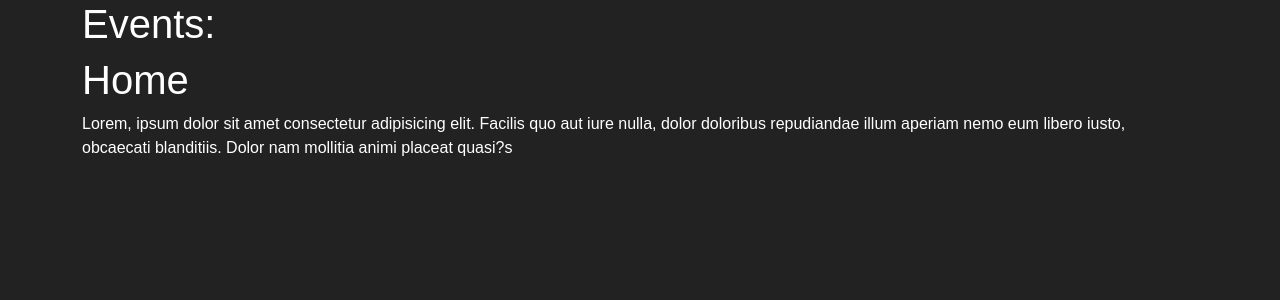
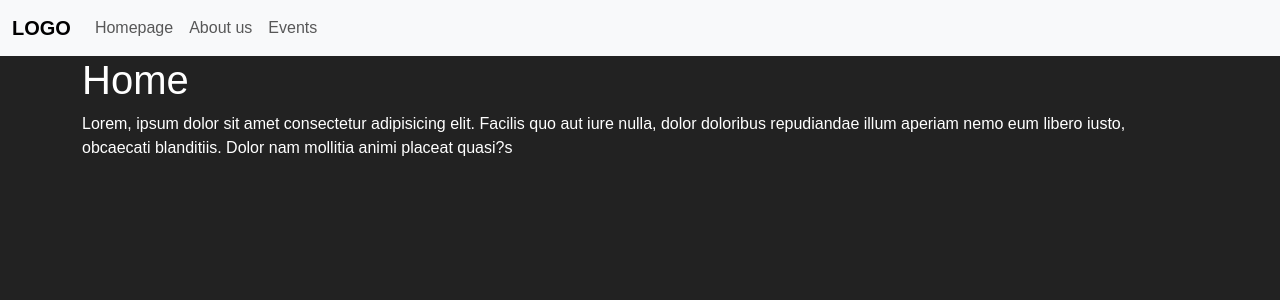
Before and after one commit to Chiararuggi/laravel-vue-router, a Vue app: page / in a window 1280 px wide. Shown: the top 300 px of the page. Built offline with nearby package versions, Linux system fonts and the light colour scheme; no server answers.

Commit message:
working header with links

```diff
--- a/src/App.vue
+++ b/src/App.vue
@@ -2,8 +2,12 @@
 
 import axios from "axios"; //importo Axios
 import { store } from "./store.js"; //state management
+import AppHeader from "./components/AppHeader.vue";
 
 export default {
+  components: {
+    AppHeader,
+  },
   data() {
     return {
       store,
@@ -41,10 +45,10 @@ export default {
 </script>
 
 <template>
+  <header>
+    <AppHeader />
+  </header>
   <div class="container">
-    <header>
-      <h1>Events:</h1>
-    </header>
     <router-view></router-view>
   </div>
 </template>
@@ -59,5 +63,4 @@ export default {
 // @use './styles/partials/variables' as *;
 
 // ...qui eventuale SCSS di App.vue
-
 </style>
--- /dev/null
+++ b/src/components/AppHeader.vue
@@ -0,0 +1,49 @@
+<script>
+export default {
+    name: "AppHeader",
+    data() {
+        return {
+            menuItems: [
+                {
+                    routeName: "home",
+                    label: "Homepage"
+                },
+                {
+                    routeName: "about",
+                    label: "About us"
+                },
+                {
+                    routeName: "events",
+                    label: "Events"
+                }
+            ]
+        }
+    },
+}
+</script>
+
+<template>
+    <header>
+        <nav class="navbar navbar-expand-lg bg-light">
+            <div class="container-fluid">
+                <a class="navbar-brand" href="#"><b>LOGO</b></a>
+                <button class="navbar-toggler" type="button" data-bs-toggle="collapse"
+                    data-bs-target="#navbarSupportedContent" aria-controls="navbarSupportedContent" aria-expanded="false"
+                    aria-label="Toggle navigation">
+                    <span class="navbar-toggler-icon"></span>
+                </button>
+                <div class="collapse navbar-collapse" id="navbarSupportedContent">
+                    <ul class="navbar-nav me-auto mb-2 mb-lg-0">
+                        <li class="nav-item" v-for="(item, index) in menuItems" :key="index">
+                            <router-link :to="{ name: item.routeName }" class="nav-link">
+                                {{ item.label }}
+                            </router-link>
+                        </li>
+                    </ul>
+                </div>
+            </div>
+        </nav>
+    </header>
+</template>
+
+<style scoped></style>
--- a/src/router.js
+++ b/src/router.js
@@ -9,17 +9,17 @@ const router = createRouter({
   routes: [
     {
       path: "/about",
-      name: "About",
+      name: "about",
       component: AppAbout,
     },
     {
       path: "/",
-      name: "Home",
+      name: "home",
       component: AppHome,
     },
     {
       path: "/events",
-      name: "Events",
+      name: "events",
       component: EventList,
     },
   ],
```
